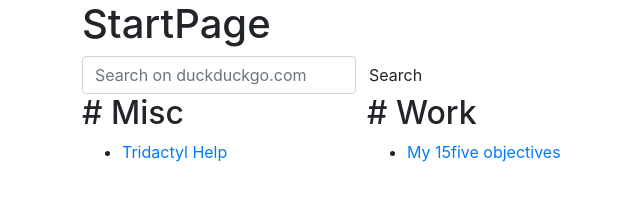
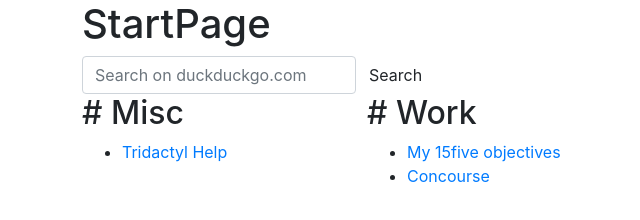
Before and after one commit to cedricbousmanne/startpage, a plain HTML site: page index.html in a window 1280 px wide. Shown: the whole page, without its empty margins (3-643 px from the left). Drawn offline with nearby package versions, Linux system fonts and the light colour scheme.

Commit message:
Add link to Concourse

```diff
--- a/index.html
+++ b/index.html
@@ -29,6 +29,7 @@
           <h2># Work</h2>
           <ul>
             <li><a href="https://my.15five.com/objectives/dashboard/users/1357286/">My 15five objectives</a></li>
+            <li><a href="https://ci.apptweak.com/">Concourse</a></li>
           </ul>
         </div>
       </div>
```
